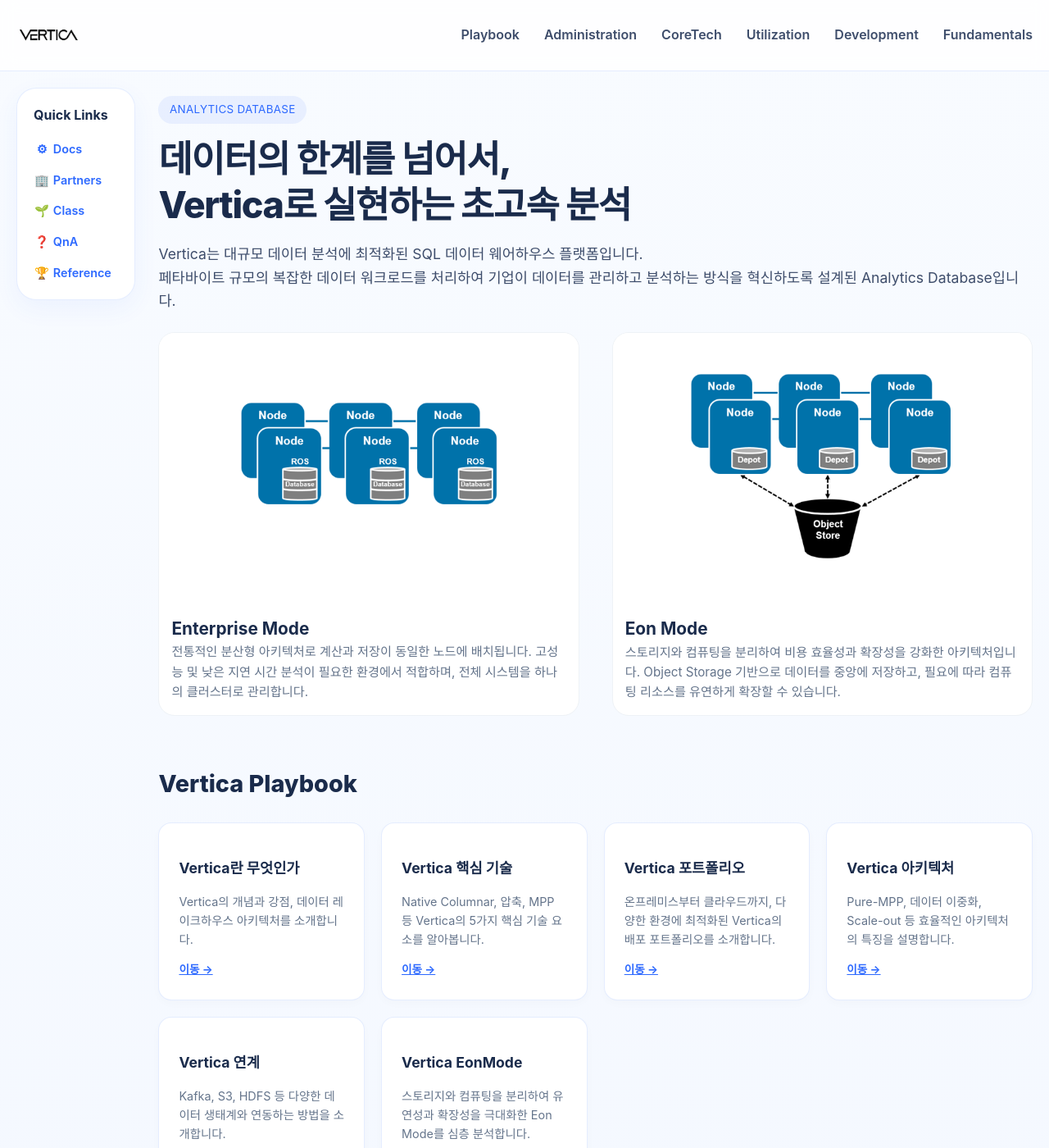
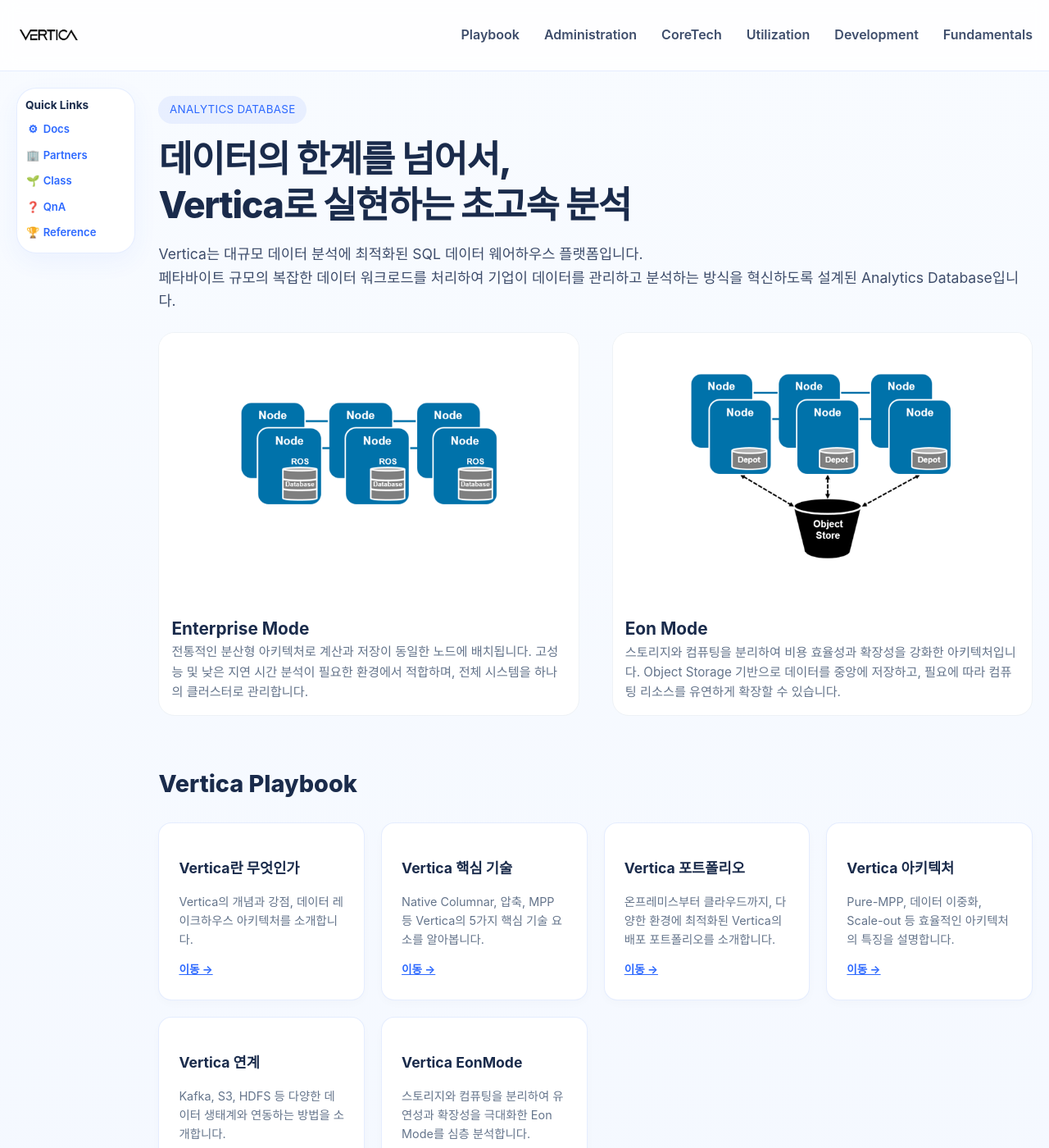
Before and after one commit to JIN0326/vertica_blog, a Jekyll site: the page built from 00index.md, in a window 1280 px wide and 1400 px high. Shown: the whole window at 82% size. Built offline with Jekyll 4.4.1, drawn with Linux system fonts in a browser that asks for light colours.

Commit message:
Update blog content and styling

```diff
--- a/assets/css/style.css
+++ b/assets/css/style.css
@@ -366,7 +366,7 @@
 }
 
 .sidebar-panel {
-  padding: 20px;
+  padding: 12px 10px;
   border-radius: 24px;
   background: var(--surface);
   border: 1px solid var(--border-color);
@@ -375,10 +375,11 @@
 
 .sidebar-panel h3 {
   margin-top: 0;
-  font-size: 1rem;
+  font-size: 0.85rem;
   color: var(--text);
-  margin-bottom: 1rem;
+  margin-bottom: 0.5rem;
   font-weight: 700;
+  line-height: 1.2;
 }
 
 .sidebar-panel ul {
@@ -386,14 +387,15 @@
   margin: 0;
   padding: 0;
   display: grid;
-  gap: 12px;
+  gap: 6px;
 }
 
 .sidebar-panel a {
   color: var(--accent);
   font-weight: 600;
   text-decoration: none;
-  font-size: 0.9rem;
+  font-size: 0.82rem;
+  line-height: 1.25;
 }
 .sidebar-panel a span[aria-hidden="true"] {
   display: inline-block;
```
